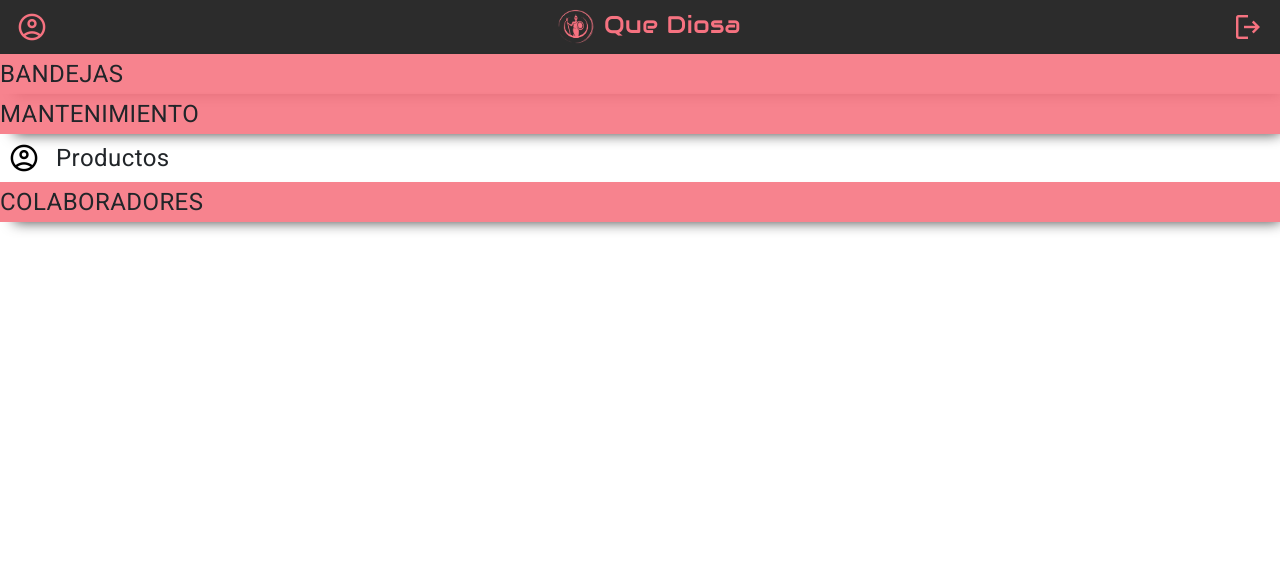
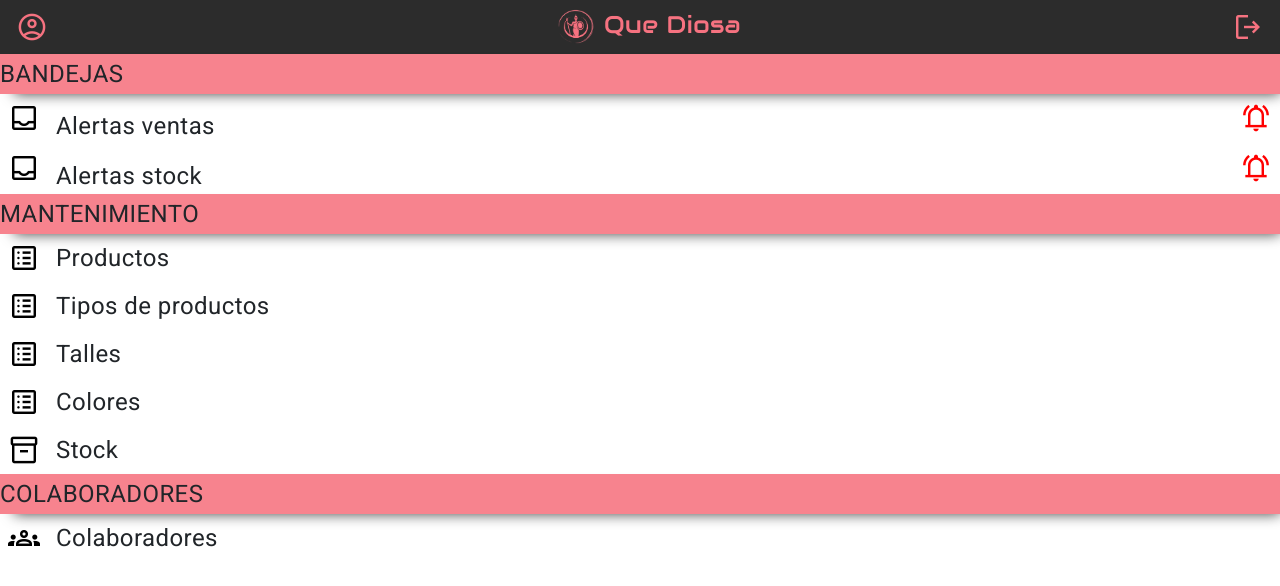
Before and after one commit to G-Puy/proyectoIntegrador, an Angular app: page /lEmpresa in a window 1280 px wide. Shown: the top 586 px of the page. Built offline with nearby package versions, Linux system fonts and the light colour scheme.

Commit message:
Feat: agrego opciones nuevas a home empresa

```diff
--- a/src/app/modules/VistaEmpresa/pages/home-empresa/home-empresa.component.html
+++ b/src/app/modules/VistaEmpresa/pages/home-empresa/home-empresa.component.html
@@ -4,7 +4,28 @@
             class="d-flex align-items-center sombra">
             <span class="">BANDEJAS</span>
         </div>
-
+        <div class="p-2" routerLink="/lEmpresa/productos" style="display: flex; align-self: center;  justify-content: space-between;">
+            <div>
+                <span class=" material-symbols-outlined" style="color: black; margin-right: 1rem; font-size: 2rem;">
+                    inbox
+                </span>
+                <span>Alertas ventas</span>
+            </div>
+            <span class="material-symbols-outlined" style="color:rgb(255, 0, 0); font-size: 2rem;">
+                notifications_active
+            </span>
+        </div>
+        <div class="p-2" routerLink="/lEmpresa/productos" style="display: flex; align-self: center;  justify-content: space-between;">
+            <div>
+                <span class=" material-symbols-outlined" style="color: black; margin-right: 1rem; font-size: 2rem;">
+                    inbox
+                </span>
+                <span>Alertas stock</span>
+            </div>
+            <span class="material-symbols-outlined" style="color:rgb(255, 0, 0); font-size: 2rem;">
+                notifications_active
+            </span>
+        </div>
     </div>
     <div>
         <div style="background-color: var(--rosadoQueDiosaAl80); height: 2.5rem; "
@@ -14,13 +35,47 @@
         </div>
         <div class="p-2 d-flex align-items-center" routerLink="/lEmpresa/productos">
             <span class=" material-symbols-outlined" style="color: black; margin-right: 1rem; font-size: 2rem;">
-                account_circle
+                list_alt
             </span>
             <span>Productos</span>
         </div>
+        <div class="p-2 d-flex align-items-center" routerLink="/lEmpresa/tipoProductos">
+            <span class=" material-symbols-outlined" style="color: black; margin-right: 1rem; font-size: 2rem;">
+                list_alt
+            </span>
+            <span>Tipos de productos</span>
+        </div>
+        <div class="p-2 d-flex align-items-center" routerLink="/lEmpresa/tipoProductos">
+            <span class=" material-symbols-outlined" style="color: black; margin-right: 1rem; font-size: 2rem;">
+                list_alt
+            </span>
+            <span>Talles</span>
+        </div>
+        <div class="p-2 d-flex align-items-center" routerLink="/lEmpresa/productos">
+            <span class=" material-symbols-outlined" style="color: black; margin-right: 1rem; font-size: 2rem;">
+                list_alt
+            </span>
+            <span>Colores</span>
+        </div>
+        <div class="p-2 d-flex align-items-center" routerLink="/lEmpresa/productos">
+            <span class=" material-symbols-outlined" style="color: black; margin-right: 1rem; font-size: 2rem;">
+                inventory_2
+            </span>
+            <span>Stock</span>
+        </div>
+
     </div>
 
-    <div style="background-color: var(--rosadoQueDiosaAl80); height: 2.5rem; " class="d-flex align-items-center sombra">
-        <span class="">COLABORADORES</span>
+    <div>
+        <div style="background-color: var(--rosadoQueDiosaAl80); height: 2.5rem; "
+            class="d-flex align-items-center sombra">
+            <span class="">COLABORADORES</span>
+        </div>
+        <div class="p-2 d-flex align-items-center" routerLink="/lEmpresa/productos">
+            <span class=" material-symbols-outlined" style="color: black; margin-right: 1rem; font-size: 2rem;">
+                groups
+            </span>
+            <span>Colaboradores</span>
+        </div>
     </div>
 </div>
```
